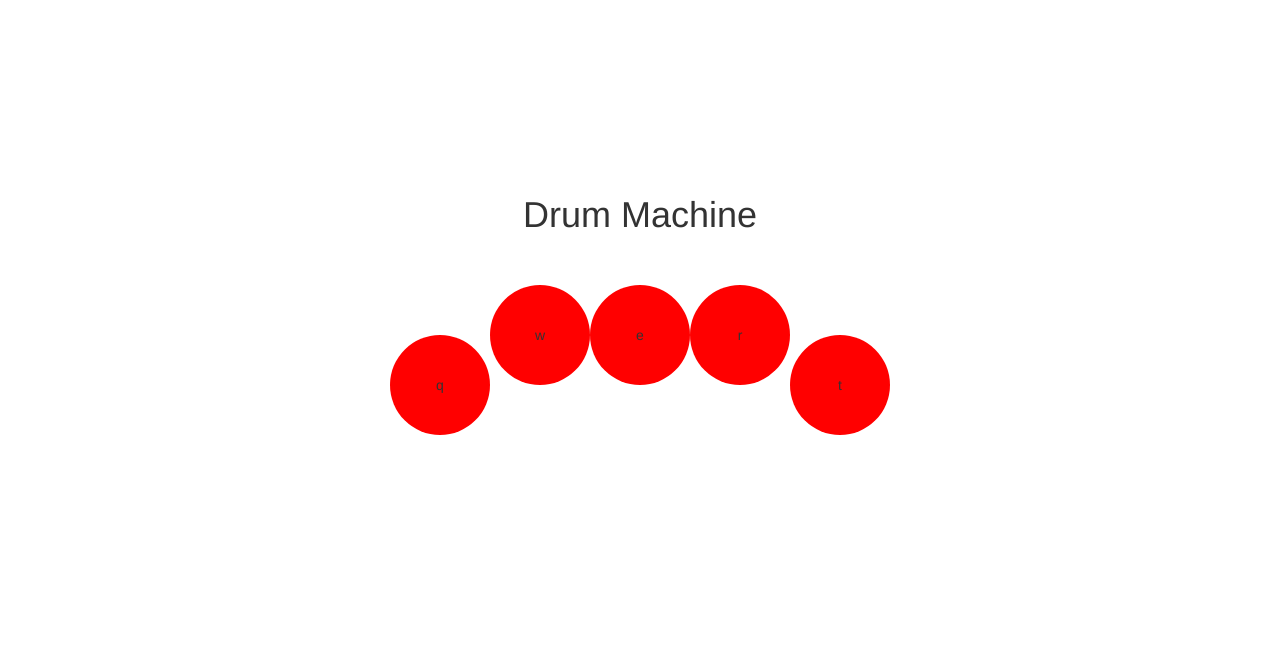
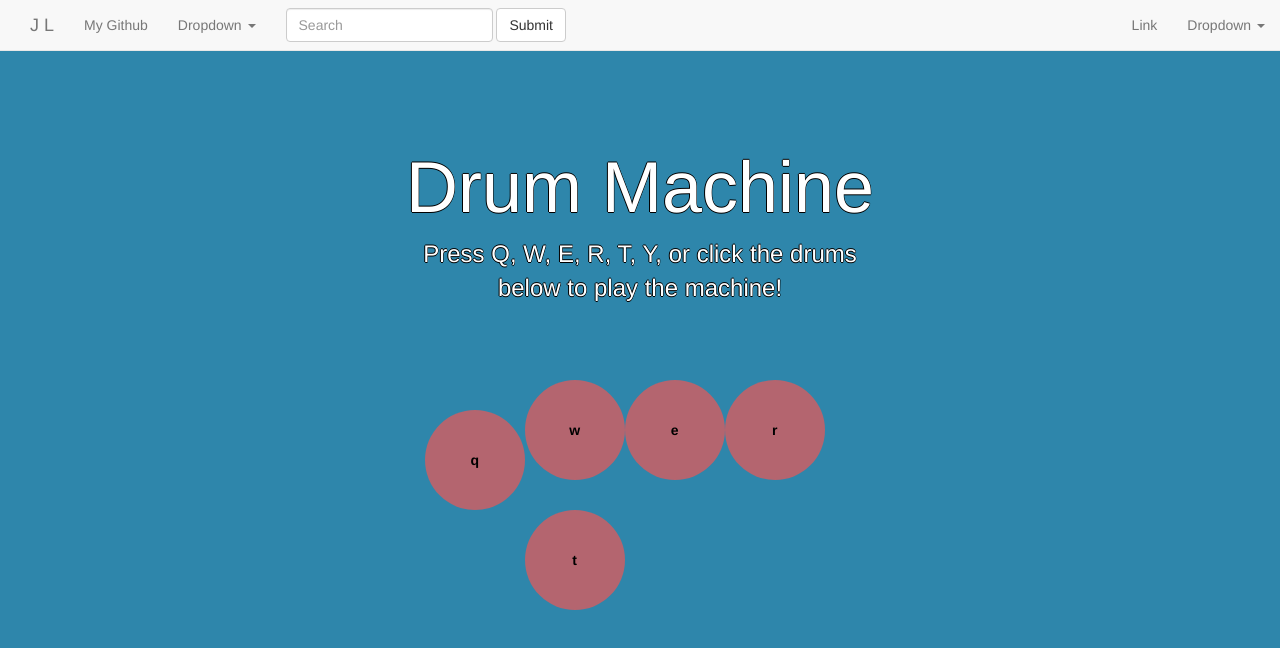
Before and after one commit to jlo4/drum-machine, a plain HTML site: page index.html in a window 1280 px wide. Drawn offline with nearby package versions, Linux system fonts and the light colour scheme; no server answers.

Commit message:
add navbar and css styling

```diff
--- a/drum.css
+++ b/drum.css
@@ -1,11 +1,28 @@
+body {
+	background: #2E86AB;
+}
 .container {
 	width: 500px;
-	margin: 175px auto;
+	margin: 10% auto 5% auto;
 }
 
 h1 {
+	color: #fff;
+	font-size: 72px;
+	text-shadow: .5px 0 0 #000, 0 -1px 0 #000, 0 1px 0 #000, -1px 0 0 #000;
 	text-align: center;
-	padding-bottom: 40px;
+}
+
+p {
+	color: #fff;
+	font-size: 24px;
+	text-align: center;
+	text-shadow: .5px 0 0 #000, 0 -1px 0 #000, 0 1px 0 #000, -1px 0 0 #000;
+}
+
+.drums {
+	width: 31.3%;
+	margin: 0 auto;
 }
 
 .column {
@@ -15,7 +32,7 @@ h1 {
 .circle {
 	width: 100px;
 	height: 100px;
-	background: red;
+	background: #B4656F;
 	-moz-border-radius: 50px;
 	-webkit-border-radius: 50px;
 	border-radius: 50px;
@@ -24,16 +41,18 @@ h1 {
 }
 
 .q {
-	margin-top: 50px;
+	margin-top: 30%;
 }
 
-.e {
-	margin-bottom: 50px;
-}
 .t {
-	margin-top: 50px;
+	margin-top: 30%;
 }
 
 .pressed {
 	border: 10px dashed green;
 }
+
+button {
+	color: black;
+	font-weight: bold;
+}
--- a/index.html
+++ b/index.html
@@ -12,8 +12,65 @@
   <link rel="stylesheet" href="drum.css">
 </head>
 <body>
+	<div id="nav" class="navbar navbar-default navbar-fixed-top">
+	<nav>
+	<div class="container-fluid">
+		<!-- Brand and toggle get grouped for better mobile display -->
+		<div class="navbar-header">
+			<button type="button" class="navbar-toggle collapsed" data-toggle="collapse" data-target="#bs-example-navbar-collapse-1" aria-expanded="false">
+				<span class="sr-only">Toggle navigation</span>
+				<span class="icon-bar"></span>
+				<span class="icon-bar"></span>
+				<span class="icon-bar"></span>
+			</button>
+			<a class="navbar-brand" href="#">J L</a>
+		</div>
+
+<!-- Collect the nav links, forms, and other content for toggling -->
+<div class="collapse navbar-collapse" id="bs-example-navbar-collapse-1">
+<ul class="nav navbar-nav">
+	<li><a href="https://github.com/jlo4" target="_blank">My Github<span class="sr-only">(current)</span></a></li>
+	<li class="dropdown">
+		<a href="#" class="dropdown-toggle" data-toggle="dropdown" role="button" aria-haspopup="true" aria-expanded="false">Dropdown <span class="caret"></span></a>
+		<ul class="dropdown-menu">
+			<li><a href="#">Action</a></li>
+			<li><a href="#">Another action</a></li>
+			<li><a href="#">Something else here</a></li>
+			<li role="separator" class="divider"></li>
+			<li><a href="#">Separated link</a></li>
+			<li role="separator" class="divider"></li>
+			<li><a href="#">One more separated link</a></li>
+		</ul>
+	</li>
+</ul>
+<form class="navbar-form navbar-left">
+	<div class="form-group">
+		<input type="text" class="form-control" placeholder="Search">
+	</div>
+	<button type="submit" class="btn btn-default">Submit</button>
+</form>
+<ul class="nav navbar-nav navbar-right">
+	<li><a href="#">Link</a></li>
+	<li class="dropdown">
+		<a href="#" class="dropdown-toggle" data-toggle="dropdown" role="button" aria-haspopup="true" aria-expanded="false">Dropdown <span class="caret"></span></a>
+		<ul class="dropdown-menu">
+			<li><a href="#">Action</a></li>
+			<li><a href="#">Another action</a></li>
+			<li><a href="#">Something else here</a></li>
+			<li role="separator" class="divider"></li>
+			<li><a href="#">Separated link</a></li>
+		</ul>
+	</li>
+</ul>
+</div><!-- /.navbar-collapse -->
+</div><!-- /.container-fluid -->
+</nav>
+</div>
 <div class="container">
 	<h1>Drum Machine</h1>
+		<p>Press Q, W, E, R, T, Y, or click the drums below to play the machine!</p>
+</div>
+<div class="drums">
 		<div class="row">
 			<div class="column">
 				<button class="circle q">q</button>
```
